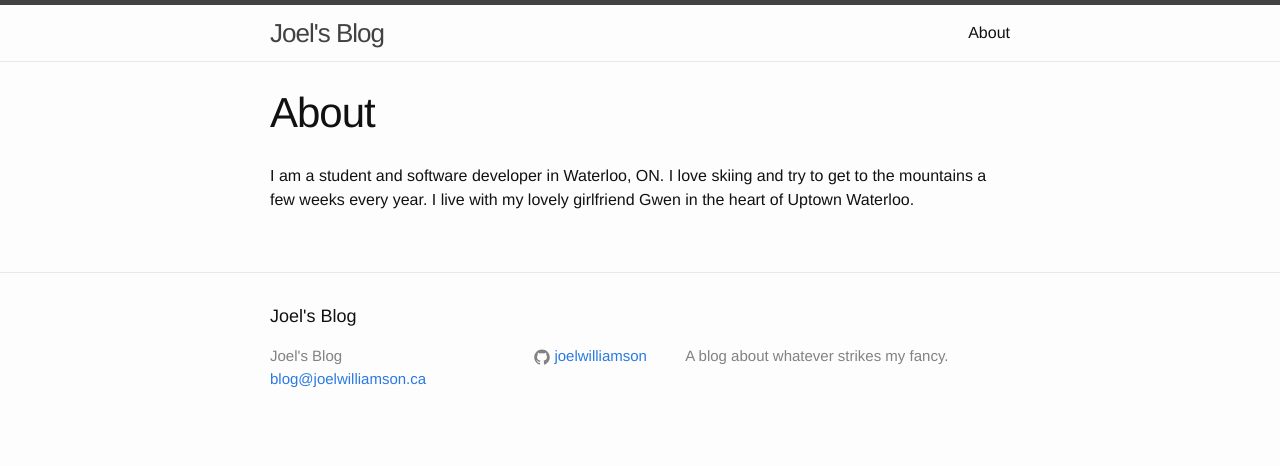
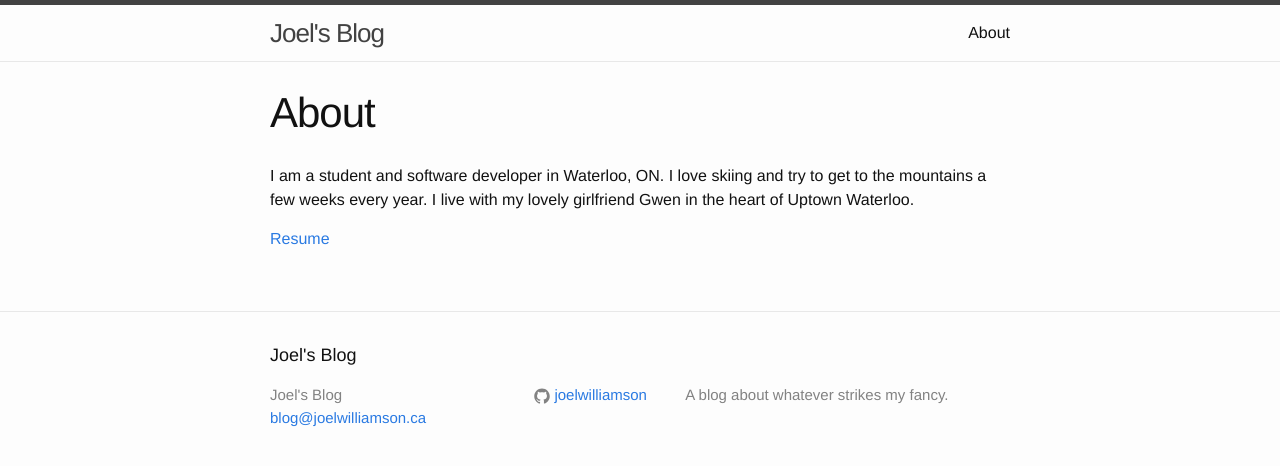
Before and after one commit to joelwilliamson/blog, a Jekyll site: the page built from about.md, in a window 1280 px wide. Shown: the top 466 px of the page. Built offline with Jekyll 4.4.1, drawn with Linux system fonts in a browser that asks for light colours.

Commit message:
Added link to resume

```diff
--- a/about.md
+++ b/about.md
@@ -3,5 +3,6 @@ layout: page
 title: About
 permalink: /about/
 ---
+I am a student and software developer in Waterloo, ON. I love skiing and try to get to the mountains a few weeks every year. I live with my lovely girlfriend Gwen in the heart of Uptown Waterloo.
 
-I am a student and software developer in Waterloo, ON. I love skiing and try to get to the mountains a few weeks every year. I live with my lovely girlfriend Gwen in the heart of Uptown Waterloo.
+[Resume](www.joelwilliamson.ca/resume.pdf)
```
